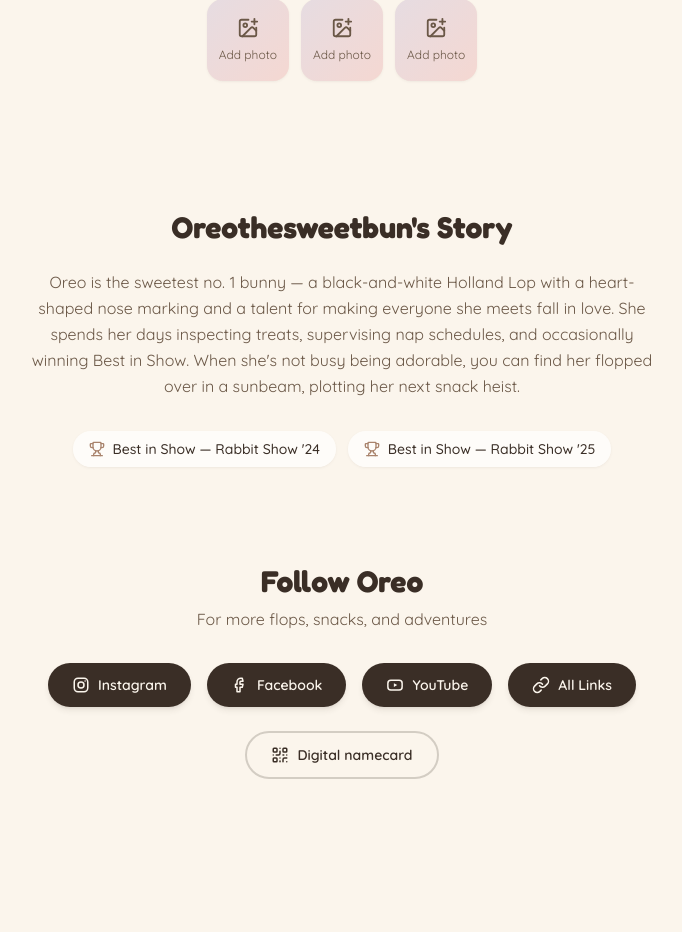
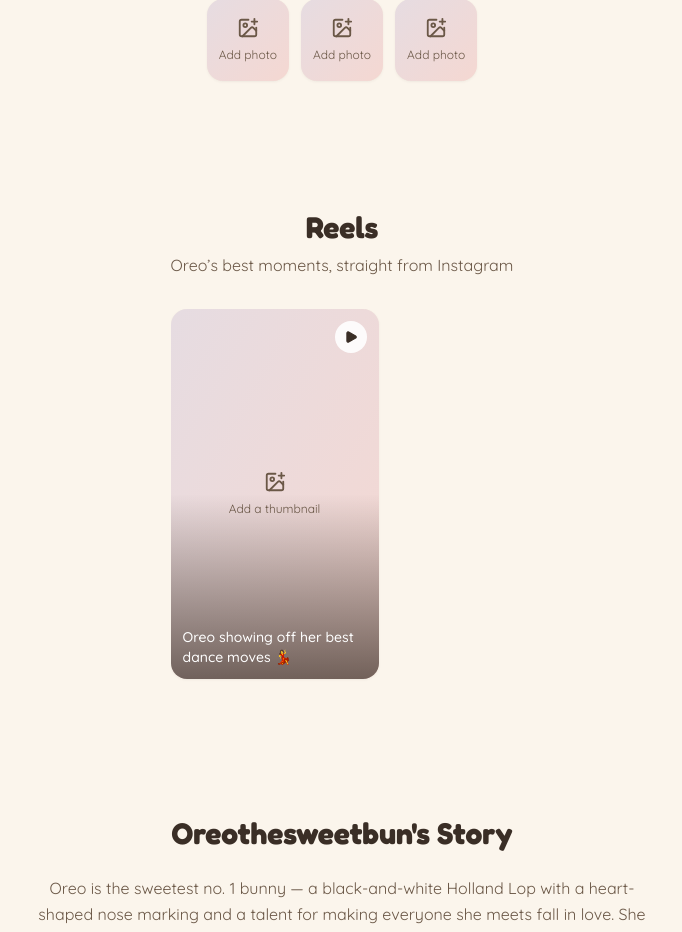
Before and after one commit to Gabrieltay/oreo-card, a Next.js app: page / in a window 1280 px wide. Shown: the part 1425-2357 px from the top of the page, without its empty margins (298-980 px from the left). Before the commit the page ends 2284 px from the top, so only its background shows below. Built offline with nearby package versions, Linux system fonts and the light colour scheme; no server answers.

Commit message:
Add reel carousel linking out to Instagram
Instagram blocks server-side thumbnail scraping, so reel cards use a
local thumbnail (with a placeholder until one is added) and always
link out to the real reel on Instagram, matching the existing
placeholder pattern used for gallery photos.

```diff
--- a/src/app/globals.css
+++ b/src/app/globals.css
@@ -52,3 +52,12 @@ body {
 .animate-fade-in-up {
   animation: fade-in-up 0.6s ease-out both;
 }
+
+.scrollbar-hide {
+  scrollbar-width: none;
+  -ms-overflow-style: none;
+}
+
+.scrollbar-hide::-webkit-scrollbar {
+  display: none;
+}
--- a/src/app/page.tsx
+++ b/src/app/page.tsx
@@ -1,6 +1,7 @@
 import Hero from "@/components/Hero";
 import QuickFacts from "@/components/QuickFacts";
 import Gallery from "@/components/Gallery";
+import Reels from "@/components/Reels";
 import About from "@/components/About";
 import FollowLinks from "@/components/FollowLinks";
 
@@ -10,6 +11,7 @@ export default function Home() {
       <Hero />
       <QuickFacts />
       <Gallery />
+      <Reels />
       <About />
       <FollowLinks />
     </main>
--- /dev/null
+++ b/src/components/Reels.tsx
@@ -0,0 +1,106 @@
+"use client";
+
+import { useRef } from "react";
+import Image from "next/image";
+import { ChevronLeft, ChevronRight, ImagePlus, Play } from "lucide-react";
+import FadeIn from "./FadeIn";
+import { oreo } from "@/content/oreo";
+
+export default function Reels() {
+  const scrollerRef = useRef<HTMLDivElement>(null);
+
+  const scrollByCard = (direction: 1 | -1) => {
+    const node = scrollerRef.current;
+    if (!node) return;
+    const card = node.querySelector<HTMLElement>("[data-reel-card]");
+    const amount = (card?.offsetWidth ?? 208) + 16;
+    node.scrollBy({ left: amount * direction, behavior: "smooth" });
+  };
+
+  if (oreo.reels.length === 0) return null;
+
+  return (
+    <section className="mx-auto max-w-3xl px-6 py-16">
+      <FadeIn>
+        <h2 className="font-heading text-center text-3xl font-bold text-cocoa">
+          Reels
+        </h2>
+        <p className="mt-2 text-center text-cocoa-light">
+          {oreo.name}&rsquo;s best moments, straight from Instagram
+        </p>
+      </FadeIn>
+
+      <div className="relative mt-8">
+        <div
+          ref={scrollerRef}
+          className="scrollbar-hide flex snap-x snap-mandatory gap-4 overflow-x-auto scroll-smooth pb-2"
+        >
+          {oreo.reels.map((reel, i) => (
+            <FadeIn
+              key={reel.url}
+              delay={i * 60}
+              className="shrink-0 snap-center"
+            >
+              <a
+                data-reel-card
+                href={reel.url}
+                target="_blank"
+                rel="noopener noreferrer"
+                aria-label={`Watch on Instagram: ${reel.caption}`}
+                className="group relative block aspect-[9/16] w-44 overflow-hidden rounded-2xl bg-cream-dark shadow-sm shadow-cocoa/5 sm:w-52"
+              >
+                {reel.thumbnail ? (
+                  <Image
+                    src={reel.thumbnail}
+                    alt={reel.caption}
+                    fill
+                    sizes="(max-width: 640px) 176px, 208px"
+                    className="object-cover transition duration-300 group-hover:scale-105"
+                  />
+                ) : (
+                  <div className="flex h-full w-full flex-col items-center justify-center gap-2 bg-gradient-to-br from-lavender/50 to-blush/50 text-cocoa-light">
+                    <ImagePlus size={22} />
+                    <span className="px-3 text-center text-xs">
+                      Add a thumbnail
+                    </span>
+                  </div>
+                )}
+
+                <div className="pointer-events-none absolute inset-0 bg-gradient-to-t from-cocoa/70 via-transparent to-transparent" />
+
+                <div className="absolute top-3 right-3 flex h-8 w-8 items-center justify-center rounded-full bg-white/90 text-cocoa transition group-hover:scale-105">
+                  <Play size={14} fill="currentColor" />
+                </div>
+
+                <p className="absolute inset-x-3 bottom-3 line-clamp-2 text-sm font-medium text-white">
+                  {reel.caption}
+                </p>
+              </a>
+            </FadeIn>
+          ))}
+        </div>
+
+        {oreo.reels.length > 1 && (
+          <>
+            <button
+              type="button"
+              onClick={() => scrollByCard(-1)}
+              aria-label="Previous reel"
+              className="absolute top-1/2 -left-3 hidden h-9 w-9 -translate-y-1/2 items-center justify-center rounded-full bg-white/90 text-cocoa shadow-md shadow-cocoa/10 sm:flex"
+            >
+              <ChevronLeft size={18} />
+            </button>
+            <button
+              type="button"
+              onClick={() => scrollByCard(1)}
+              aria-label="Next reel"
+              className="absolute top-1/2 -right-3 hidden h-9 w-9 -translate-y-1/2 items-center justify-center rounded-full bg-white/90 text-cocoa shadow-md shadow-cocoa/10 sm:flex"
+            >
+              <ChevronRight size={18} />
+            </button>
+          </>
+        )}
+      </div>
+    </section>
+  );
+}
--- a/src/content/oreo.ts
+++ b/src/content/oreo.ts
@@ -9,6 +9,12 @@ export type QuickFact = {
 export type GalleryPhoto = {
   src: string;
   alt: string;
+};
+
+export type ReelItem = {
+  url: string;
+  thumbnail: string;
+  caption: string;
 };
 
 export type SocialLink = {
@@ -46,6 +52,14 @@ export const oreo = {
     { src: "", alt: "Add a photo of Oreo with friends" },
   ] satisfies GalleryPhoto[],
 
+  reels: [
+    {
+      url: "https://www.instagram.com/reel/CYn1GucqHNo/",
+      thumbnail: "",
+      caption: "Oreo showing off her best dance moves 💃",
+    },
+  ] satisfies ReelItem[],
+
   about:
     "Oreo is the sweetest no. 1 bunny — a black-and-white Holland Lop with a heart-shaped nose marking and a talent for making everyone she meets fall in love. She spends her days inspecting treats, supervising nap schedules, and occasionally winning Best in Show. When she's not busy being adorable, you can find her flopped over in a sunbeam, plotting her next snack heist.",
 
```
Also changed, not shown: 1 other file (tests, documents, lock files or other folders).
